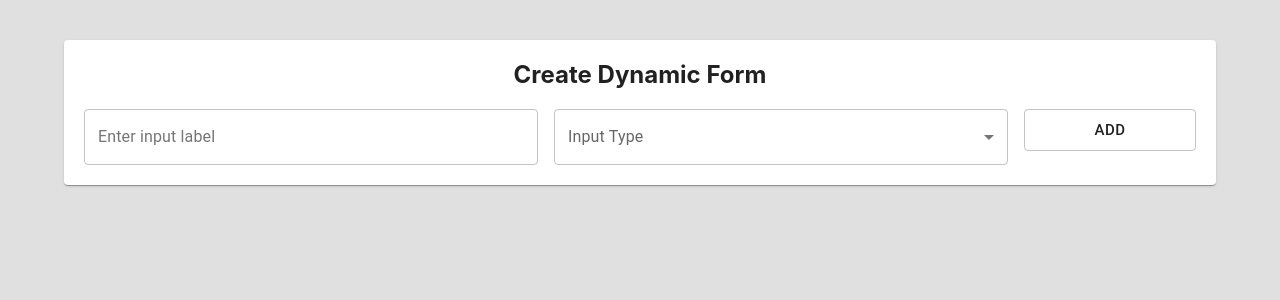
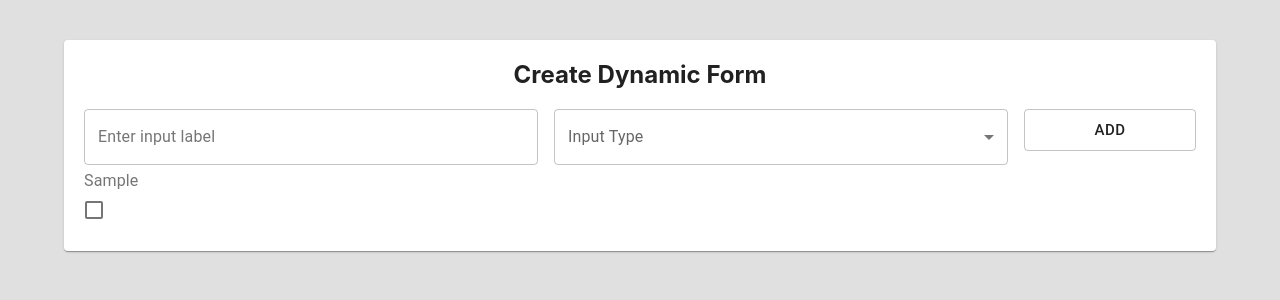
Before and after one commit to vibha-2601/seosaph_form_app, a React (Create React App) app: page / in a window 1280 px wide. Both pictures are taken after typing "Sample" into the empty fields and a click on the button "ADD". Shown: the top 300 px of the page. Built offline with nearby package versions, Linux system fonts and the light colour scheme.

Commit message:
create form functionality add

```diff
--- a/src/components/CreateForm/index.js
+++ b/src/components/CreateForm/index.js
@@ -1,5 +1,17 @@
 import React, { useState } from "react";
-import { Paper, Box, TextField, Grid, Button } from "@material-ui/core";
+import {
+  Paper,
+  Box,
+  TextField,
+  Grid,
+  Button,
+  RadioGroup,
+  Radio,
+  FormLabel,
+  FormControlLabel,
+  Checkbox,
+  FormGroup,
+} from "@material-ui/core";
 import { makeStyles } from "@material-ui/core/styles";
 import InputLabel from "@mui/material/InputLabel";
 import MenuItem from "@mui/material/MenuItem";
@@ -18,19 +30,14 @@ const useStyles = makeStyles((theme) => ({
 }));
 
 const CreateForm = () => {
-
   // [States]
   const classes = useStyles();
   const [inputType, setInputType] = useState("");
-const [inputLabel, setInputLabel] = useState('');
-const [choices, setChoices] = useState('');
-
-
+  const [inputLabel, setInputLabel] = useState("");
+  const [choices, setChoices] = useState("");
 
   // data
   const [data, setData] = useState([]);
-
-
 
   // Input type onchange
   const handleChange = (event) => {
@@ -42,15 +49,14 @@ const [choices, setChoices] = useState('');
     const object = {
       label: inputLabel,
       type: inputType,
-  choices: choices?.split(',')
-}
-setData([...data,object])
-setInputLabel("")
-setInputType("")
-setChoices("")
-
-console.log(data)
-  }
+      choices: choices?.split(","),
+    };
+    setData([...data, object]);
+    setInputLabel("");
+    setInputType("");
+    setChoices("");
+  };
+  console.log(data);
 
   return (
     <div className={classes.root}>
@@ -69,7 +75,11 @@ console.log(data)
 
         <Grid container spacing={2}>
           {/* [Label Input] */}
-          <Grid item xs={12} md={["select", "radio", "checkbox"]?.includes(inputType) ? 3 : 5}>
+          <Grid
+            item
+            xs={12}
+            md={["select", "radio", "checkbox"]?.includes(inputType) ? 3 : 5}
+          >
             <TextField
               id="outlined-basic"
               label="Enter input label"
@@ -82,7 +92,11 @@ console.log(data)
           </Grid>
 
           {/* [Type input select] */}
-          <Grid item xs={12} md={["select", "radio", "checkbox"]?.includes(inputType) ? 3 : 5}>
+          <Grid
+            item
+            xs={12}
+            md={["select", "radio", "checkbox"]?.includes(inputType) ? 3 : 5}
+          >
             <FormControl style={{ width: "100%" }} size="medium">
               <InputLabel id="demo-select-small">Input Type</InputLabel>
               <Select
@@ -103,7 +117,6 @@ console.log(data)
           {/* [If type select] */}
           {["select", "radio", "checkbox"]?.includes(inputType) && (
             <Grid item xs={12} md={3}>
-
               <TextField
                 style={{ width: "100%" }}
                 id="input"
@@ -114,14 +127,98 @@ console.log(data)
                 value={choices}
                 onChange={(e) => setChoices(e.target.value)}
               />
-
             </Grid>
           )}
 
           {/* Button */}
-          <Grid item xs={24} md={["select", "radio", "checkbox"]?.includes(inputType) ? 3 : 2}>
-<Button size='large' style={{width: '100%'}} variant="outlined" onClick={handleAddField}>Add</Button>
+          <Grid
+            item
+            xs={24}
+            md={["select", "radio", "checkbox"]?.includes(inputType) ? 3 : 2}
+          >
+            <Button
+              size="large"
+              style={{ width: "100%" }}
+              variant="outlined"
+              onClick={handleAddField}
+            >
+              Add
+            </Button>
           </Grid>
+        </Grid>
+
+        {/* input type */}
+        <Grid container spacing={2}>
+          {data?.map((item, index) => (
+            <Grid item xs={12} md={6} key={index}>
+              <div>
+                {item?.type === "input" ? (
+                  <TextField
+                    id="outlined-basic"
+                    label={item?.label}
+                    variant="outlined"
+                    size="medium"
+                    style={{ width: "100%" }}
+                  />
+                ) : // select
+                item?.type === "select" ? (
+                  <FormControl style={{ width: "100%" }} size="medium">
+                    <InputLabel id="demo-select-small">
+                      {item?.label}
+                    </InputLabel>
+                    <Select
+                      labelId="demo-select-small"
+                      id="demo-select-small"
+                      label={item?.label}
+                      value={item?.choices?.[0] || ""}
+                    >
+                      {" "}
+                      {item?.choices?.map((choice, i) => (
+                        <MenuItem key={i} value={choice}>
+                          {choice}
+                        </MenuItem>
+                      ))}
+                    </Select>
+                  </FormControl>
+                ) : // radio
+                item?.type === "radio" ? (
+                  <FormControl>
+                    <FormLabel id="demo-radio-buttons-group-label">
+                      {item.label}
+                    </FormLabel>
+                    <RadioGroup
+                      aria-labelledby="demo-radio-buttons-group-label"
+                      defaultValue={item?.choices?.[0] || ""}
+                      name="radio-buttons-group"
+                    >
+                      {item?.choices.map((choice, i) => (
+                        <FormControlLabel
+                          key={i}
+                          value={choice}
+                          control={<Radio />}
+                          label={choice}
+                        />
+                      ))}
+                    </RadioGroup>
+                  </FormControl>
+                ) : (
+                  // checkbox
+                  <FormGroup>
+                    <FormLabel id="demo-radio-buttons-group-label">
+                      {item.label}
+                    </FormLabel>
+                    {item?.choices.map((choice, index) => (
+                      <FormControlLabel
+                        key={index}
+                        control={<Checkbox defaultChecked={false} />}
+                        label={choice}
+                      />
+                    ))}
+                  </FormGroup>
+                )}
+              </div>
+            </Grid>
+          ))}
         </Grid>
       </Paper>
     </div>
```
Lines whose indentation alone changed are shown as unchanged.
